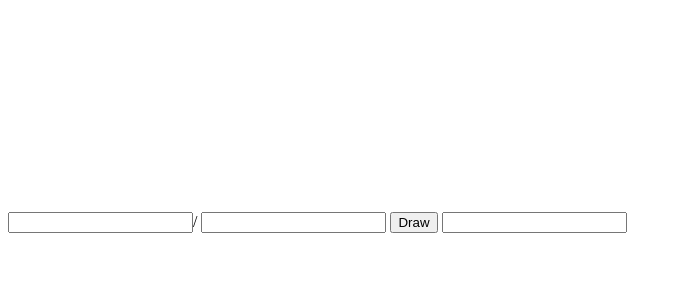
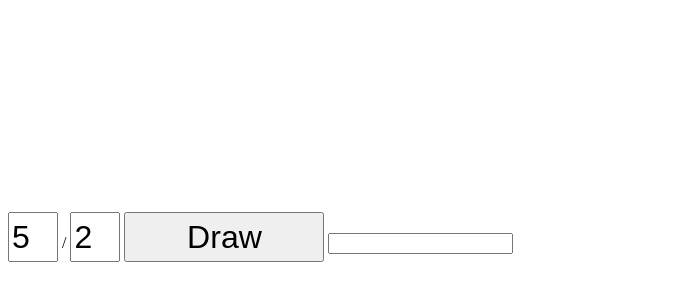
Before and after one commit to izowo/webtest.github.io, a plain HTML site: page index.html in a window 1280 px wide. Shown: the part 296-596 px from the top of the page, without its empty margins (0-682 px from the left). Drawn offline with nearby package versions, Linux system fonts and the light colour scheme.

Commit message:
Add files via upload

```diff
--- a/index.html
+++ b/index.html
@@ -7,9 +7,9 @@
 <script src="aka.js"></script>
 
 <FORM name="fm">
-  <INPUT size="10" type="number" name="A">/
-  <INPUT size="10" type="number" name="B">
-  <INPUT type="button" value="Draw" onclick="Add()">
+  <INPUT type="number" name="A" value="5" style="width:50px;height:50px;font-size:2em;"> /
+  <INPUT type="number" name="B" value="2" style="width:50px;height:50px;font-size:2em;">
+  <INPUT type="button" value="Draw" onclick="Add()"style="width:200px;height:50px;font-size:2em;">
   <INPUT size="20" type="text" name="C">
 </FORM>
 
```
